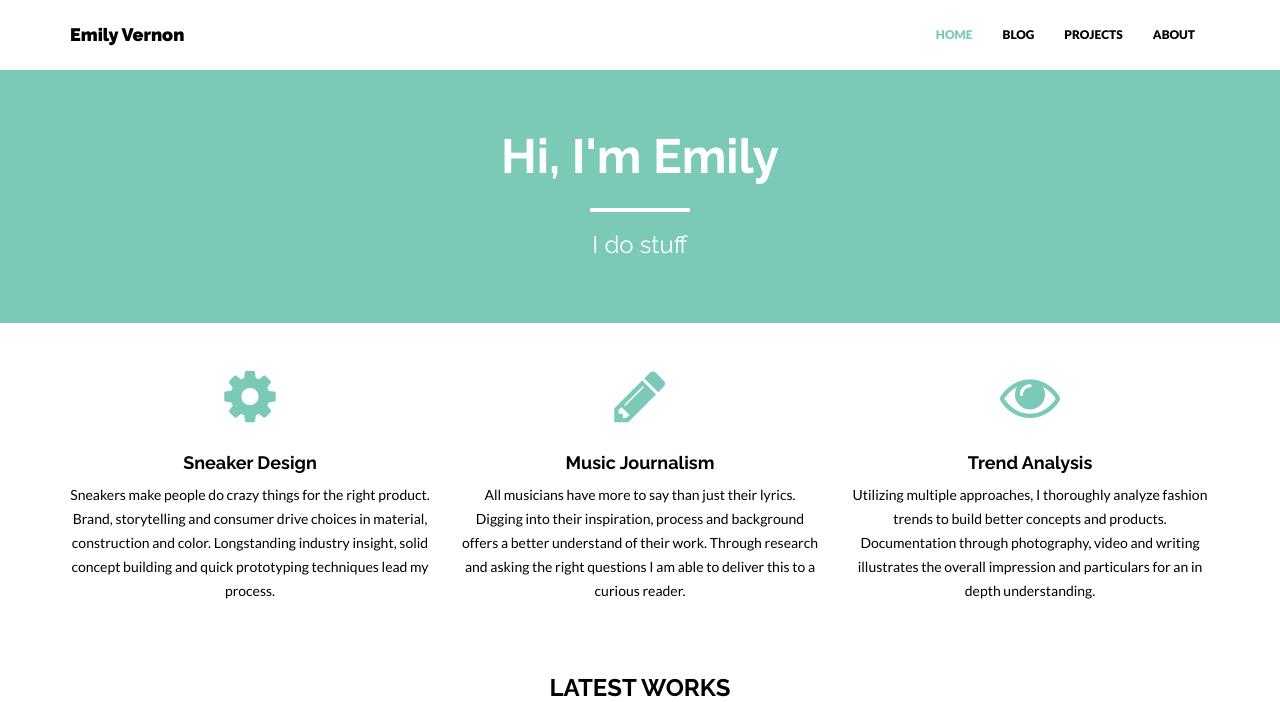
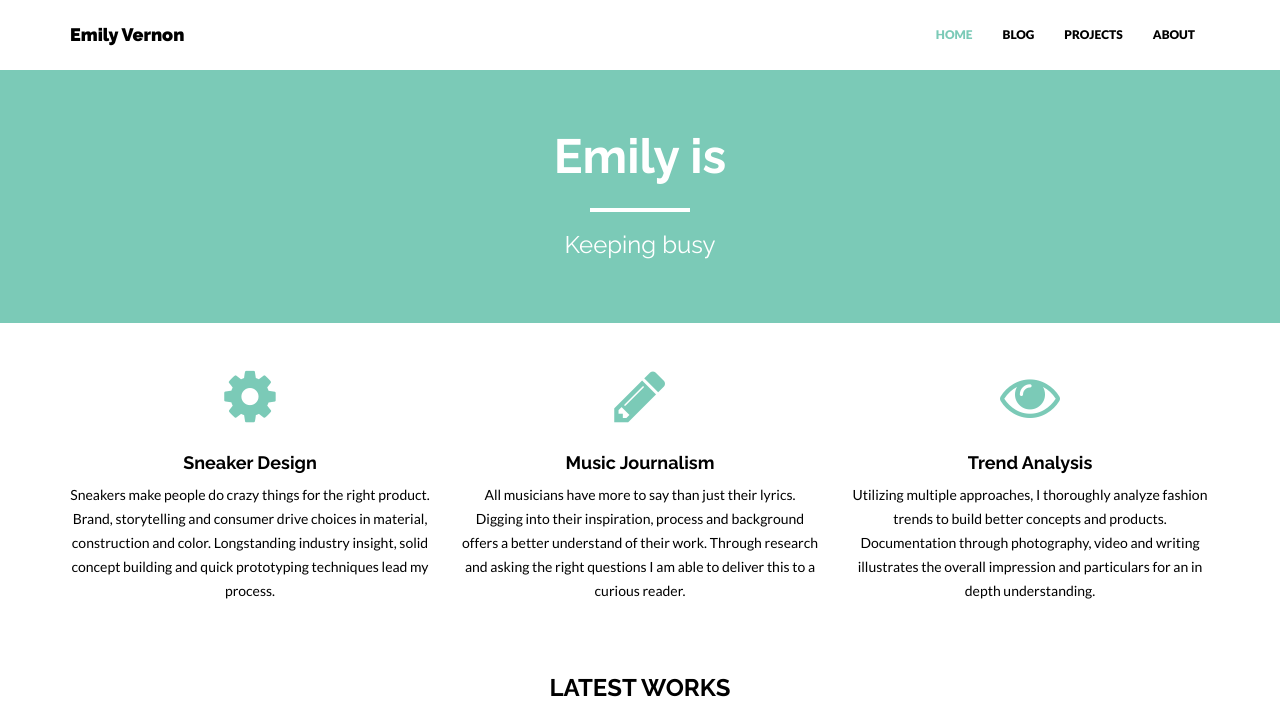
Before and after one commit to emilygv/emilyvernon.com, a Jekyll site: the page built from index.html, in a window 1280 px wide and 900 px high, cut to the strip 0-702 px from the top of the window. Built offline with Jekyll 4.4.1, drawn with Linux system fonts in a browser that asks for light colours; nearby versions of some CDN libraries.

Commit message:
Update header.html

```diff
--- a/_includes/header.html
+++ b/_includes/header.html
@@ -2,9 +2,9 @@
     <div class="container">
         <div class="row">
             <div class="col-lg-8 col-lg-offset-2">
-                <h1>Hi, I'm Emily</h1>
+                <h1>Emily is</h1>
                 <hr />
-                <h3>I do stuff</h3>
+                <h3>Keeping busy</h3>
             </div>
             <!-- <div class="col-lg-8 col-lg-offset-2 himg">
                 <img src="{{ "/assets/img/browser.png" | prepend: site.baseurl }}" class="img-responsive">
```
